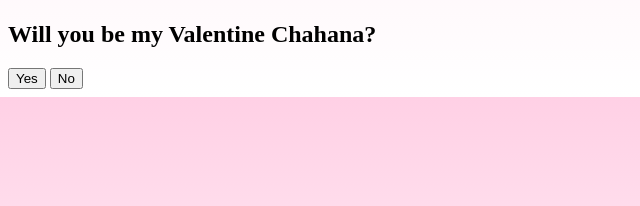
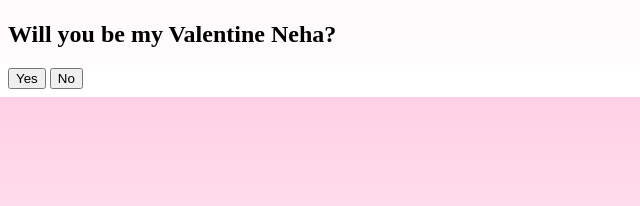
Before and after one commit to ganesh-nik/Valentines-Proposal, a plain HTML site: page index.html in a window 1280 px wide. Shown: the part 511-717 px from the top of the page, 0-640 px from the left. Drawn offline with nearby package versions, Linux system fonts and the light colour scheme.

Commit message:
Update index.html

```diff
--- a/index.html
+++ b/index.html
@@ -51,7 +51,7 @@
           id="valentineQuestion"
           class="text-4xl font-bold italic text-[#bd1e59] my-4"
         >
-          Will you be my Valentine Chahana?
+          Will you be my Valentine Neha?
         </h2>
         <div class="flex gap-4 pt-[20px] items-center" id="responseButtons">
           <button
```
